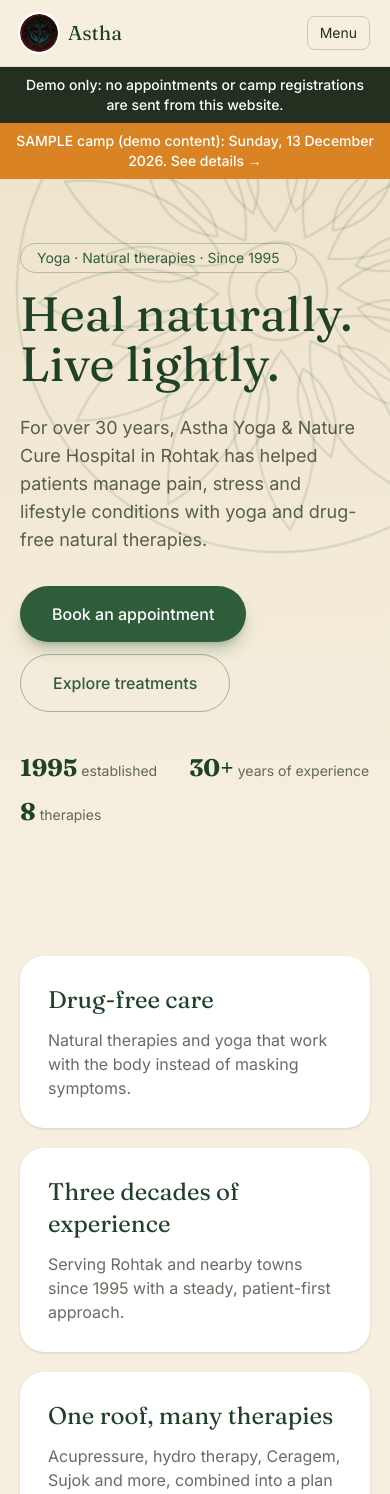
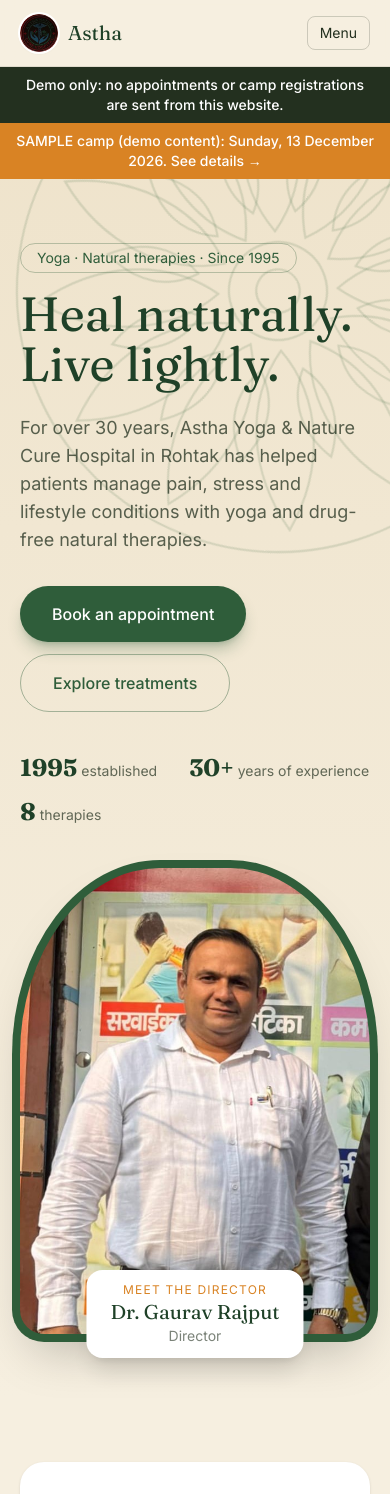
Before and after one commit to Lakshay85/astha-nature-cure, a Next.js app: page / in a window 390 px wide. Shown: the top 1494 px of the page. Built offline with nearby package versions, Linux system fonts and the light colour scheme.

Commit message:
Feature director Dr. Gaurav Rajput in hero

```diff
--- a/app/page.tsx
+++ b/app/page.tsx
@@ -37,12 +37,12 @@ export default function Home() {
                 <li><b className="font-display text-2xl text-moss-dark">8</b> therapies</li>
               </ul>
             </div>
-            <div className="relative mx-auto hidden w-full max-w-sm md:block" aria-hidden="true">
+            <div className="relative mx-auto w-full max-w-sm">
               <div className="aspect-[3/4] overflow-hidden rounded-[40%_40%_1.5rem_1.5rem] bg-moss shadow-2xl ring-8 ring-moss">
                 {/* eslint-disable-next-line @next/next/no-img-element */}
-                <img src="/img/entrance.jpg" alt="Hospital entrance and signboard" width={900} height={1200} className="h-full w-full object-cover" fetchPriority="high" />
+                <img src="/img/director.jpg" alt="Dr. Gaurav Rajput, Director" width={636} height={848} className="h-full w-full object-cover object-top" fetchPriority="high" />
               </div>
-              <div className="float absolute -bottom-6 -left-8 rounded-2xl bg-white p-4 shadow-xl"><div className="text-xs text-ink/55">Sample camp (demo)</div><div className="font-display text-lg text-moss-dark">13 Dec, free entry</div></div>
+              <div className="absolute -bottom-6 left-1/2 -translate-x-1/2 whitespace-nowrap rounded-2xl bg-white px-6 py-3 text-center shadow-xl"><div className="text-xs uppercase tracking-widest text-saffron">Meet the director</div><div className="font-display text-xl text-moss-dark">Dr. Gaurav Rajput</div><div className="text-sm text-ink/60">Director</div></div>
             </div>
           </div>
         </section>
```
Also changed, not shown: public/img/director.jpg (added).
